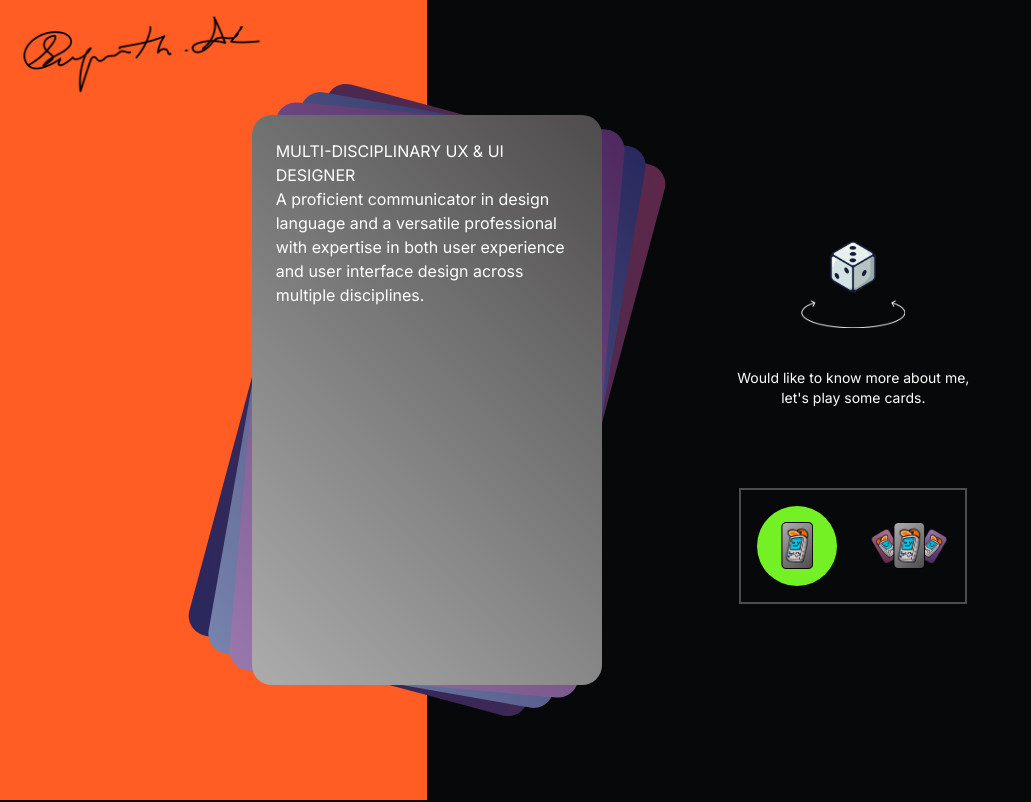
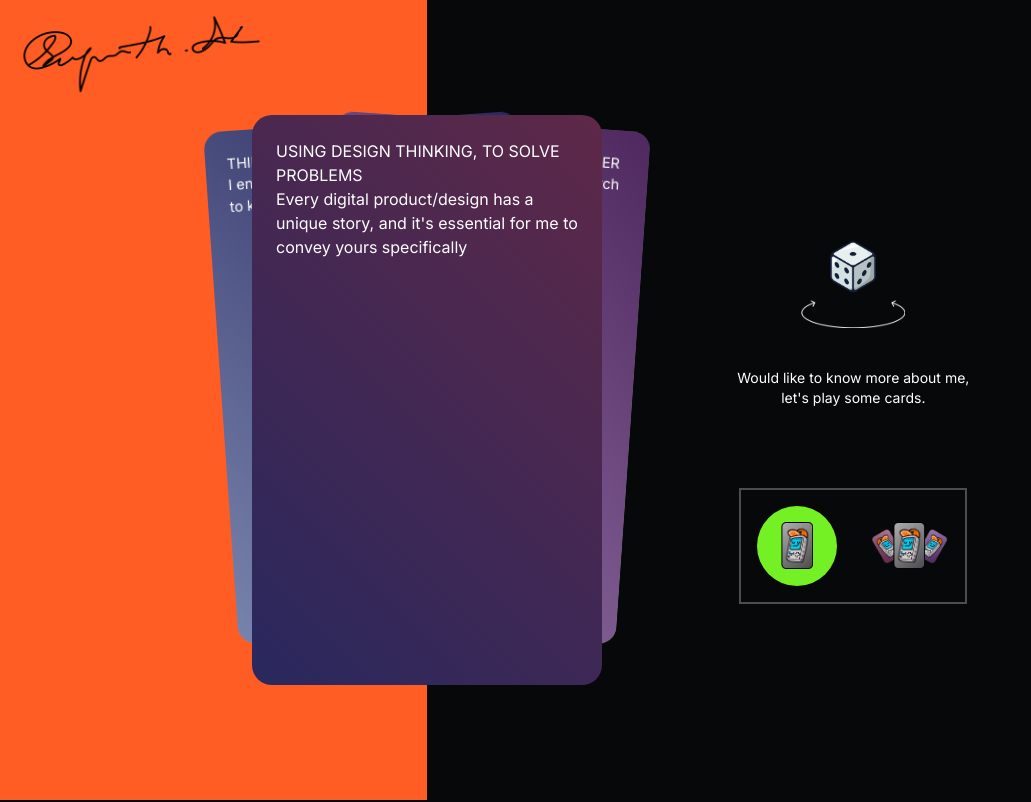
Before and after one commit to rajgop1/suganth-portfolio, a Next.js app: page / in a window 1280 px wide. Shown: the top 802 px of the page, without its empty margins (0-1031 px from the left). Built offline with nearby package versions, Linux system fonts and the light colour scheme.

Commit message:
update: animation initialized

```diff
--- a/src/app/components/home/landing.module.css
+++ b/src/app/components/home/landing.module.css
@@ -1,3 +1,151 @@
+.multiCard:hover .multiCardLeft {
+    animation: wobble-left 1.5s ease infinite;
+}
+
+.multiCard:hover .multiCardRight {
+    animation: wobble-right 1.5s ease infinite;
+}
+
+@keyframes wobble-left {
+    0% {
+        transform: translateX(0%);
+    }
+
+    15% {
+        transform: translateX(-25%) rotate(-5deg);
+    }
+
+    30% {
+        transform: translateX(20%) rotate(3deg);
+    }
+
+    45% {
+        transform: translateX(-15%) rotate(-3deg);
+    }
+
+    60% {
+        transform: translateX(10%) rotate(2deg);
+    }
+
+    75% {
+        transform: translateX(-5%) rotate(-1deg);
+    }
+
+    100% {
+        transform: translateX(0%);
+    }
+}
+
+@keyframes wobble-right {
+    0% {
+        transform: translateX(0%);
+    }
+
+    15% {
+        transform: translateX(25%) rotate(-5deg);
+    }
+
+    30% {
+        transform: translateX(-20%) rotate(3deg);
+    }
+
+    45% {
+        transform: translateX(15%) rotate(-3deg);
+    }
+
+    60% {
+        transform: translateX(-10%) rotate(2deg);
+    }
+
+    75% {
+        transform: translateX(5%) rotate(-1deg);
+    }
+
+    100% {
+        transform: translateX(0%);
+    }
+}
+
+.cardContainer {
+    /* display: flex;
+    align-items: center;
+    justify-content: center;
+    height: 100vh; */
+    transform-style: preserve-3d;
+}
+
 .card {
+    animation: rotateCard 2s ease-in-out infinite;
+}
 
+.paused{
+    -webkit-animation-play-state:paused !important;
+    -moz-animation-play-state:paused !important;
+    -o-animation-play-state:paused !important;
+    animation-play-state:paused !important;
 }
+
+@keyframes rotateCard {
+
+    /* Hold first */
+    0% {
+        transform: translateZ(1px);
+    }
+
+    /* Hold first */
+    13% {
+        transform: translateZ(1px);
+    }
+
+    /* Move second */
+    25% {
+        transform: rotate(-4deg) scale(0.9) translate(-15%, -5%);
+    }
+
+    /* Hold second */
+    37.5% {
+        transform: rotate(-4deg) scale(0.9) translate(-15%, -5%);
+    }
+
+    /* Move third */
+    50% {
+        transform: rotate(4deg) scale(0.9) translate(15%, -5%);
+    }
+
+    /* Hold third */
+    62.5% {
+        transform: rotate(4deg) scale(0.9) translate(15%, -5%);
+    }
+
+    /* Move fourth */
+    75% {
+        transform: rotate(4deg) scale(0.9) translate(15%, -5%);
+    }
+
+    /* Hold fourth */
+    87.5% {
+        transform: rotate(4deg) scale(0.9) translate(15%, -5%);
+    }
+
+    /* Move front */
+    100% {
+        transform: translateZ(1px);
+    }
+}
+
+.card:nth-child(1) {
+    animation-delay: -1.5s;
+}
+
+.card:nth-child(2) {
+    animation-delay: -1s;
+}
+
+.card:nth-child(3) {
+    animation-delay: -0.5s;
+}
+
+/* This one is naturally at the front so we'll start with it */
+.card:nth-child(4) {
+    animation-delay: 0;
+}
--- a/src/app/components/home/landing.tsx
+++ b/src/app/components/home/landing.tsx
@@ -4,6 +4,7 @@ import React, { useState } from 'react'
 import styles from "./landing.module.css"
 import { useDispatch, useSelector } from 'react-redux'
 import { setScreenTypeMultiCards } from '@/store/redux/screen-type'
+import { createRandomGenerator } from '@/util/helper'
 
 const cards = [
     {
@@ -43,9 +44,11 @@ const cards = [
 export default function Landing() {
     const dispatch = useDispatch()
     const isScreenTypeMultiCards = useSelector((state: any) => state.screenType.isScreenTypeMultiCards)
+    const [isDiceAnimating, setDiceAnimating] = useState<boolean>(false)
 
     let rotate = 0
     let zIndex = cards.length
+
     const updateCards = cards.map((card) => {
         let newCardObj = { ...card, rotate, zIndex }
         zIndex--
@@ -53,17 +56,17 @@ export default function Landing() {
         return newCardObj
     })
 
-    console.log("isScreenTypeMultiCards", isScreenTypeMultiCards)
+
 
     return (
         <section className='h-[100vh] flex'>
             <section className='w-1/3 bg-orange-100'>
                 <Image width={300} height={100} alt='My Signature (Suganth)' src={"/assets/images/my-sign.png"} />
             </section>
-            <section className='relative'>
-                <section className='absolute top-0 left-0 h-full z-1'>
+            <section className={`relative `} >
+                <section className={`${styles.cardContainer} absolute top-0 left-0 h-full z-1 flex flex-col justify-center items-center`}>
                     {updateCards.map(card => {
-                        return <section key={card.id} className='card top-[50%] left-0 absolute p-6 min-h-[570px] min-w-[350px] rounded-[1.25rem]' style={{ transform: `translate(-50%,-50%) rotate(${card.rotate}deg)`, background: `linear-gradient(45deg, ${card.gradient[0]}, ${card.gradient[1]})`, zIndex: `${card.zIndex}`, transformOrigin: "center" }}>
+                        return <section key={card.id} className={`${styles.card} ${isDiceAnimating===false && styles.paused} absolute p-6 min-h-[570px] min-w-[350px] rounded-[1.25rem]`} style={{  background: `linear-gradient(45deg, ${card.gradient[0]}, ${card.gradient[1]})`}}>
                             <div className='uppercase text-white'>
                                 {card.title}
                             </div>
@@ -75,7 +78,7 @@ export default function Landing() {
                 </section>
             </section>
             <section className='w-2/3 bg-black-100 flex flex-col justify-center items-center gap-20'>
-                <DiceAnimation />
+                <DiceAnimation isDiceAnimating={isDiceAnimating} setDiceAnimating={setDiceAnimating}/>
                 <div className='flex gap-8 border border-2 p-4 border-gray-200'>
                     <div onClick={() => dispatch(setScreenTypeMultiCards(false))}>
                         <SingleGamepad isMultiCard={isScreenTypeMultiCards} />
@@ -112,12 +115,11 @@ const DICES = [
     }
 ]
 
-const DiceAnimation = () => {
+const DiceAnimation = ({isDiceAnimating, setDiceAnimating}:{isDiceAnimating:boolean, setDiceAnimating:Function}) => {
 
-    const [isDiceAnimating, setDiceAnimating] = useState<boolean>(false)
-
-    const randomIndex = Math.floor(Math.random() * 4)
-    const dice = DICES[randomIndex]
+    const nextNumber = createRandomGenerator(4);
+    const randomIndex = nextNumber()
+    const dice = DICES[randomIndex-1]
 
     function onDiceAnimation() {
         setDiceAnimating(true)
@@ -126,6 +128,7 @@ const DiceAnimation = () => {
         }, 1000)
     }
 
+
     return (
         <div className='flex flex-col items-center w-60 gap-10'>
             {
@@ -133,7 +136,7 @@ const DiceAnimation = () => {
                     <div onClick={onDiceAnimation}>
                         <Image src={dice.src} height={80} width={104} alt={dice.alt} />
                         <Image src={"/assets/images/shuffle-arrow.png"} height={80} width={104} alt={dice.alt} />
-                    </div> : <Image src={"/assets/images/dice-animation.gif"} height={70} width={84} alt={dice.alt} />
+                    </div> : <Image unoptimized src={"/assets/images/dice-animation.gif"} height={70} width={84} alt={dice.alt} />
             }
             <div className='text-white text-sm text-center'>
                 Would like to know more about me, let's play some cards.
@@ -145,17 +148,17 @@ const DiceAnimation = () => {
 const SingleGamepad = ({ isMultiCard }: { isMultiCard: boolean }) => {
     return (
         <div className={`rounded-full p-6 h-20 w-20 flex justify-center items-center translate-x-0 translate-y-0 group transition-all ${isMultiCard === false && "bg-green-100"}`}>
-            <Image src={'/assets/images/gamepad-center.png'} alt='Gamepad image center' width={36} height={52} className='group-hover:translate-y-[-30%]' />
+            <Image src={'/assets/images/gamepad-center.png'} alt='Gamepad image center' width={36} height={52} className={`${isMultiCard && 'transition-all	 group-hover:translate-y-[-30%]'} `} />
         </div>
     )
 }
 
 const MultiGamePad = ({ isMultiCard }: { isMultiCard: boolean }) => {
     return (
-        <div className={`rounded-full p-6 h-20 w-20 flex justify-center items-center translate-x-0 translate-y-0 group z-[1] ${isMultiCard === true && "bg-green-100"}`}>
-            <Image src={'/assets/images/gamepad-left.png'} alt='Gamepad image center' width={36} height={52} className='z-[1] translate-x-[30%]' />
+        <div className={`rounded-full p-6 h-20 w-20 flex justify-center items-center translate-x-0 translate-y-0 group z-[1] ${isMultiCard === true && "bg-green-100"} ${isMultiCard===false && styles.multiCard}`}>
+            <Image src={'/assets/images/gamepad-left.png'} alt='Gamepad image center' width={36} height={52} className={`z-[1] relative left-[30%] ${isMultiCard===false && styles.multiCardLeft}`} />
             <Image src={'/assets/images/gamepad-center.png'} alt='Gamepad image center' width={36} height={52} className='z-[2]' />
-            <Image src={'/assets/images/gamepad-right.png'} alt='Gamepad image center' width={36} height={52} className='z-[1] translate-x-[-30%]' />
+            <Image src={'/assets/images/gamepad-right.png'} alt='Gamepad image center' width={36} height={52} className={`z-[1] relative left-[-30%] ${isMultiCard===false && styles.multiCardRight}`} />
         </div>
     )
 }
--- a/src/app/components/home/project-showcase.tsx
+++ b/src/app/components/home/project-showcase.tsx
@@ -7,7 +7,7 @@ const CARD_CLASS = 'px-6 py-4 border border-gray-100 rounded-[20px] text-white'
 
 export default function ProjectShowcase() {
     return (
-        <section className='bg-black-100 grid grid-cols-3 p-6 gap-4'>
+        <section className='bg-black-100 flex flex-col lg:grid lg:grid-cols-3 p-6 gap-4'>
             <div className={`${CARD_CLASS} flex items-center col-span-2`}>
                 <div>
                     <span className='text-6xl '>
@@ -51,7 +51,7 @@ export default function ProjectShowcase() {
                         </span>
                         Artificial Intelligence, Virtual Reality.</p>
                 </div>
-                <div className='flex flex-row gap-20 justify-between items-end'>
+                <div className='flex lg:flex-col flex-row justify-between items-end'>
                     <Image src="/assets/images/gamepad-big.png" alt='Gamepad Big' width={140} height={117} className='' />
                     <div className='flex flex-col gap-[8px]'>
                         <div className='text-2xl'>Connect with me</div>
--- /dev/null
+++ b/src/util/helper.ts
@@ -0,0 +1,28 @@
+export function createRandomGenerator(limit: number) {
+  if (limit < 1) throw new Error("Limit must be greater than or equal to 1");
+
+  // Initialize an array with numbers from 1 to limit
+  let numbers = Array.from({ length: limit }, (_, i) => i + 1);
+  let index = 0;
+
+  // Shuffle the array
+  function shuffle(array: number[]): void {
+    for (let i = array.length - 1; i > 0; i--) {
+      const j = Math.floor(Math.random() * (i + 1));
+      [array[i], array[j]] = [array[j], array[i]];
+    }
+  }
+
+  shuffle(numbers);
+
+  return function nextNumber(): number {
+    if (index >= limit) {
+      shuffle(numbers);
+      index = 0;
+    }
+
+    const number = numbers[index];
+    index++;
+    return number;
+  };
+}
--- a/tailwind.config.ts
+++ b/tailwind.config.ts
@@ -31,15 +31,6 @@ const config: Config = {
         "gradient-radial": "radial-gradient(var(--tw-gradient-stops))",
         "gradient-conic":
           "conic-gradient(from 180deg at 50% 50%, var(--tw-gradient-stops))",
-      },
-      keyframes: {
-        wiggle: {
-          '0%, 100%': { transform: 'rotate(-3deg)' },
-          '50%': { transform: 'rotate(3deg)' },
-        }
-      },
-      animation: {
-        wiggle: 'wiggle 1s ease-in-out infinite',
       }
     },
   },
```
